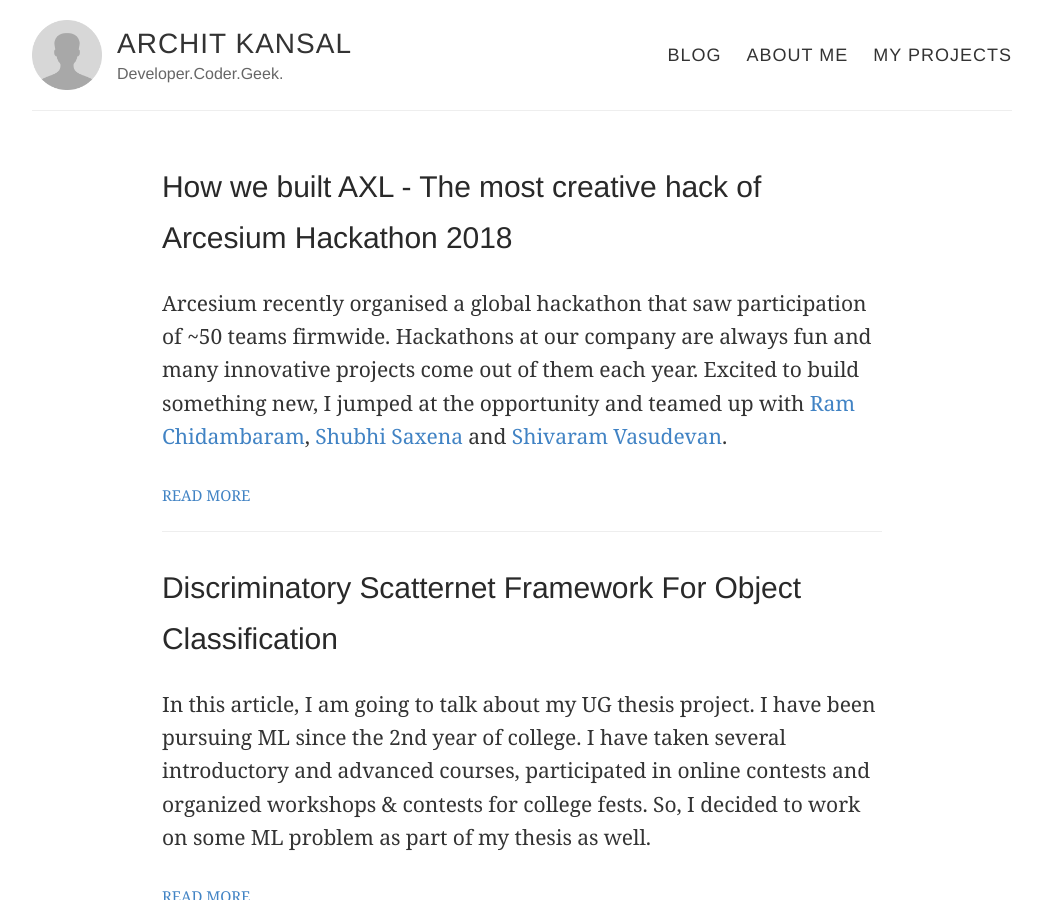
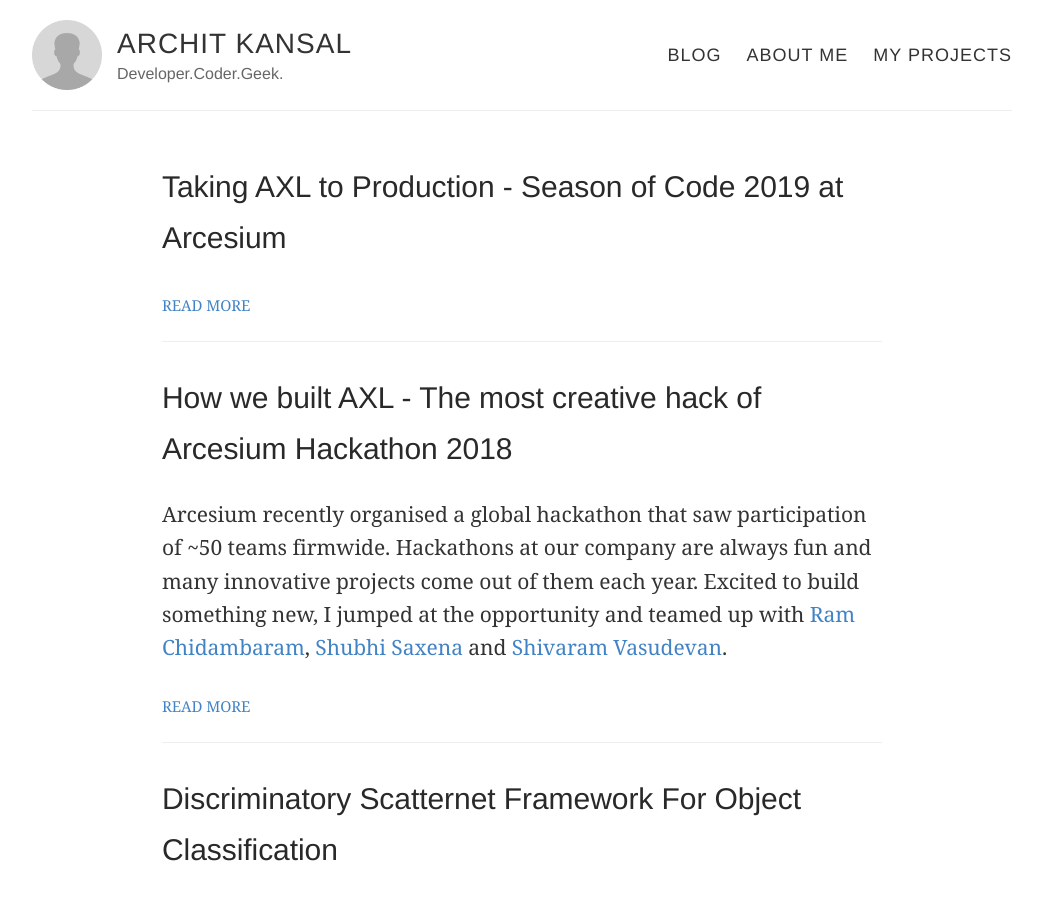
Before and after one commit to architkansal/architkansal.github.io, a Jekyll site: the page built from index.html, in a window 1280 px wide and 900 px high. Shown: the whole window, without its empty margins (118-1160 px from the left). Built offline with Jekyll 4.4.1, drawn with Linux system fonts in a browser that asks for light colours; some of the changed lines change nothing that is shown.

Commit message:
Season of code 2019 post

```diff
--- a/_posts/2018-10-19-Arc-Most-Creative-Hack-2018.md
+++ b/_posts/2018-10-19-Arc-Most-Creative-Hack-2018.md
@@ -108,6 +108,10 @@
 
 That’s it for now. All the best for your next hack!
 
+## Update : 1st July 2019!
+
+We worked on taking AXL to production as part of Season of Code 2019 at Arcesium. You can read about it [here]().
+
 <p style="opacity: 0.75;">
 Collaborator : [Shubhi Saxena](https://www.linkedin.com/in/shubhi-saxena-28241975/)
 </p>
--- /dev/null
+++ b/_posts/2019-07-01-Taking-AXL-to-Production.md
@@ -0,0 +1,83 @@
+---
+layout: post
+title: Taking AXL to Production - Season of Code 2019 at Arcesium
+---
+
+<link rel="stylesheet" type="text/css" href="{{ site.baseurl }}/post.css" />
+
+Recently, Arcesium organized its global Season of Code (SOC) event for the year 2019. I decided to use this opportunity to make AXL (our [most-creative-hack winner project from Hackathon-2018](https://architkansal.github.io/Arc-Most-Creative-Hack-2018/)) production ready and collaborated with  [Ram Chidambaram](https://www.linkedin.com/in/ramachandran-chidambaram-170071141/),  and [Dhiraj Bhakta](https://www.linkedin.com/in/dhiraj-bhakta-065529113/) to accomplish this.
+
+First blog in the series (introduction to AXL) : [How we built AXL](https://architkansal.github.io/Arc-Most-Creative-Hack-2018/)
+
+### How SOC Works:
+
+SOC provides people the opportunity to work on a project of their choice. It aims at building production-ready, brand-new features into the Arcesium platform offering or projects for efficiency and internal usage. Unlike Hackathons, SOC participants are expected to write production-ready code.
+
+SOC takes off with an Idea Pitching session where each team presents their ideas to judges. Shortlisted teams then get to work on their implementation for 6 weeks, following which they deliver the final presentations.
+
+This year, 11 teams pitched their ideas and 7 were shortlisted for the implementation round.
+
+## The Idea Pitching Session:
+
+Excited by the possibilities that AXL has to offer, we targeted integrating AXL into margin-replication infrastructure at Arcesium where the idea of AXL was born in the first place!
+
+
+Few other Items in our to-do list were error-handling and fully functional minimal online IDE integrated into the Arcesium platform for developing, testing, running and publishing AXL code.
+
+## The SOC Implementation:
+
+## Error Handling in AXL:
+
+We added support for robust, graceful, efficient and useful handling and reporting for both syntactical errors and runtime errors in AXL. Here is a list of a few cases that we handled:
+
+Syntax errors with line number information: We were able to provide correct information in a lot of cases but for few cases the line information was wrong by 1-2 lines. It's not always possible to provide the correct line number with error because the way we look at the code isn’t how system parses it and the two could vary.
+Reporting conflicting definitions for reusable components: AXL natively supports defining and re-using (by importing) components or using components from standard library. This brings the possibility of having multiple definitions for the same component, which needs to be resolved by the user.
+Context/Data does not exist or support the operation: AXL works on an input context which could be user-specified or inferred. The possibility of unsupported operations, accessing non-existent data in a context needed to be gracefully handled and reported.
+Gracefully ignore few specific types of errors: Depending on the use-case, we decide to either exit the execution or continue with a warning.
+Invalid Input data: AXL expects input to be valid JSON data and cannot execute otherwise. Similarly, if other optional inputs are provided, then necessary validations are performed on those as well.
+
+## The AXL IDE:
+
+One of the necessary tools for any programming language is a good development and testing framework. We built a web-based Integrated Development Environment (IDE) for AXL on the Arcesium platform for this.
+
+
+We implemented the web-based AXL IDE using Java backend and React frontend.
+
+An IDE can provide a lot of different features to users. We kept the features in AXL IDE very minimal because it had to be completed within the contest duration. Here is the list of features we thought were necessary in AXL IDE:
+
+Code editor - we used ACE editor (React Component) for this
+Input area with placeholder inputs
+Ability to check for syntactical errors
+Ability to execute and navigate through the output (or runtime errors, if any)
+Ability to save AXL code
+Ability to publish AXL code (this is necessary to make the code available for deployment)
+Minimal version control (ability to checkout a previous version of AXL code)
+
+## AXL in Motion - Arcesium Margin-Replication Use-Case:
+
+A few benefits that AXL provides:
+
+* Simple, English-like syntax
+* Codebase size reduced by 80%
+* Time taken to write a new piece of code: 2-3 hours (reduced from several days)
+* Gives users a lot more control through a UI
+* Reusability - ability to write and import operators and modules written again in AXL
+
+A lot of these features are supported by AXL language and the web-based IDE. Now, we wanted to demo the AXL impact in production. We implemented an adapter in the Arcesium platform infrastructure to bridge the gap between the AXL execution environment and platform. So now a user could write and publish AXL code from IDE and deploy it in production with the help of our adapter in the platform, which was completely transparent to them. With the help of this bridge, we were able to write and execute AXL code for real production margin replication use-cases.
+
+Here are the high level stats collected from above exercise:
+
+* Code size in AXL - ~80 Lines vs. code size in programming language - ~1000 Lines.
+* Execution time - no impact
+* Execution output - consistent with expected production output
+* Time to write AXL code - ~4 hours vs. a few days in programming language
+* Other parameters which significantly improved by using AXL which cannot be directly translated into numbers:
+* End-user accessibility
+* Logic transparency
+* Ease of maintenance
+
+## Next Steps:
+
+As a next step, we could build support for more operations in AXL, add new features into AXL IDE or explore integrating AXL into other applications and products at Arcesium. I am really excited to see how this project evolves with time!
+
+That’s it for now. All the best for your next project!
```
